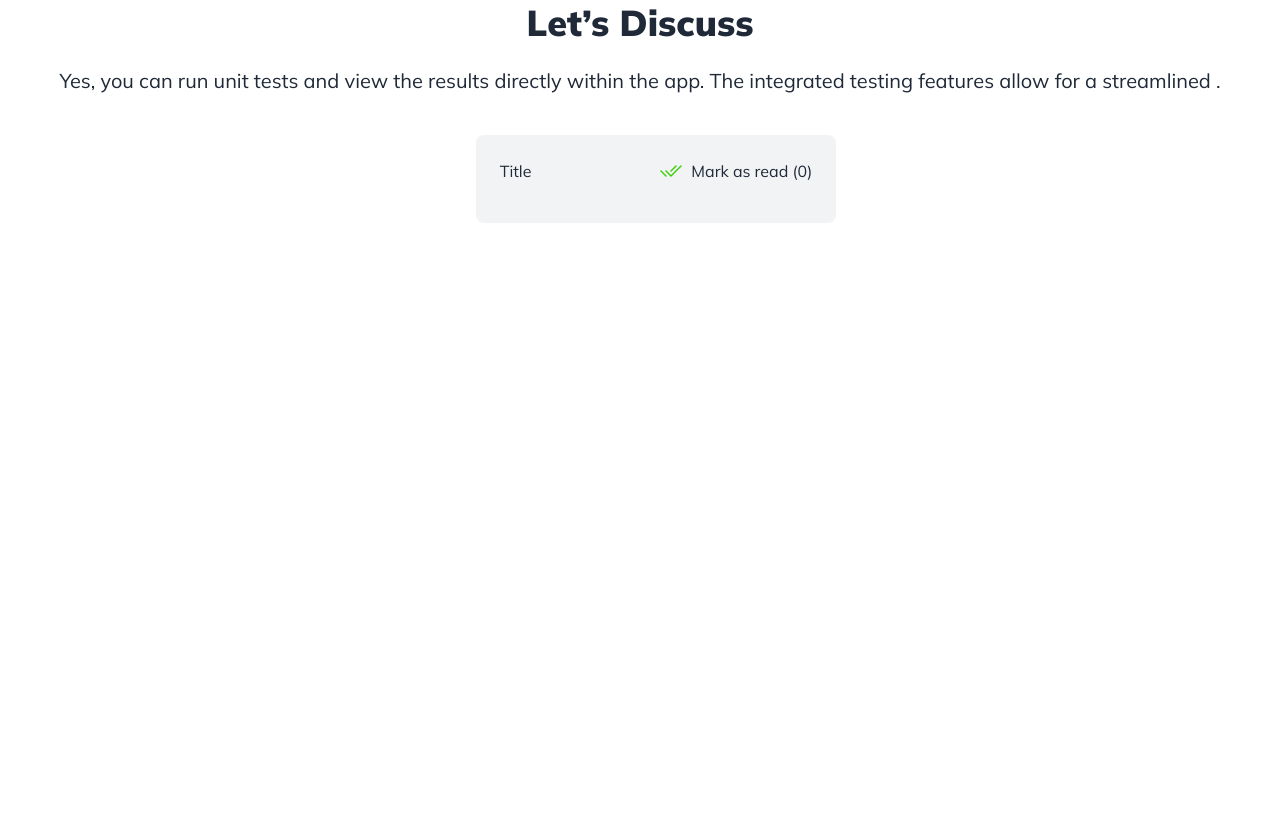
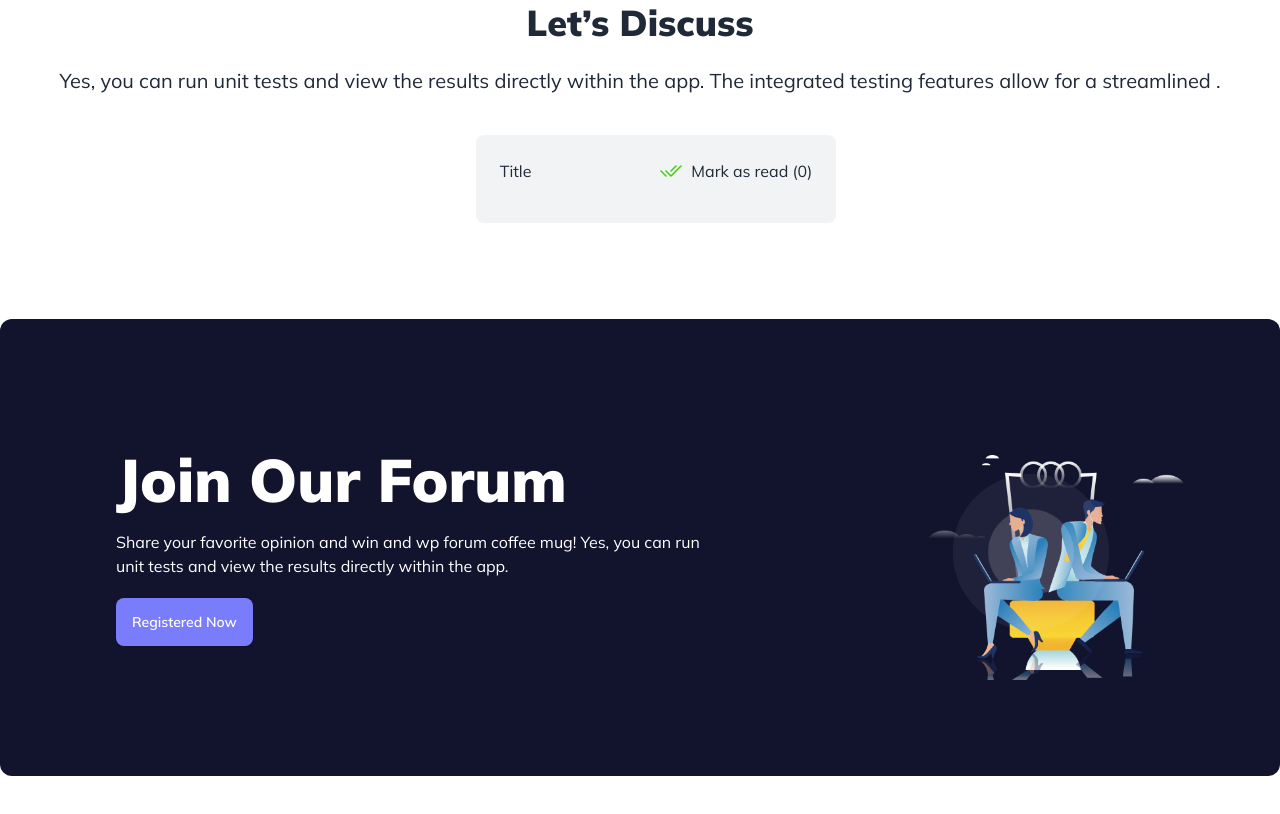
Before and after one commit to amdadulhaque78/B9A6-Retro-Forum, a plain HTML site: page index.html in a window 1280 px wide. Shown: the part 787-1601 px from the top of the page. Before the commit the page ends 1106 px from the top, so only its background shows below. Drawn offline with nearby package versions, Linux system fonts and the light colour scheme.

Commit message:
registration section added

```diff
--- a/index.html
+++ b/index.html
@@ -122,3 +122,23 @@
             </div>
         </section>
         <!-- Let’s Discuss section end -->
+
+        <!-- Join Our Forum section start -->
+        <section class="my-24">
+            <div
+                class="bg-[#12132D] bg-cover rounded-xl w-full  flex-1 lg:flex justify-center items-center p-3 space-y-10 lg:p-24 lg:gap-48">
+                <div class="text-white space-y-5 p-5">
+                    <h2 class="text-4xl lg:text-6xl font-black leading-[86px]">Join Our Forum</h2>
+                    <p class="w-full lg:w-[600px]">Share your favorite opinion and win and wp forum coffee mug! Yes, you
+                        can run
+                        unit tests and view the results directly within the app. </p>
+                    <button class="btn bg-[#797DFC] border-0 text-white">Registered Now</button>
+                </div>
+                <div>
+                    <img  src="./images/joinforum.png" alt="">
+                </div>
+        </section>
+        <!-- Join Our Forum section end -->
+    </body>
+
+    </html>
```
Also changed, not shown: js/script.js (added).
